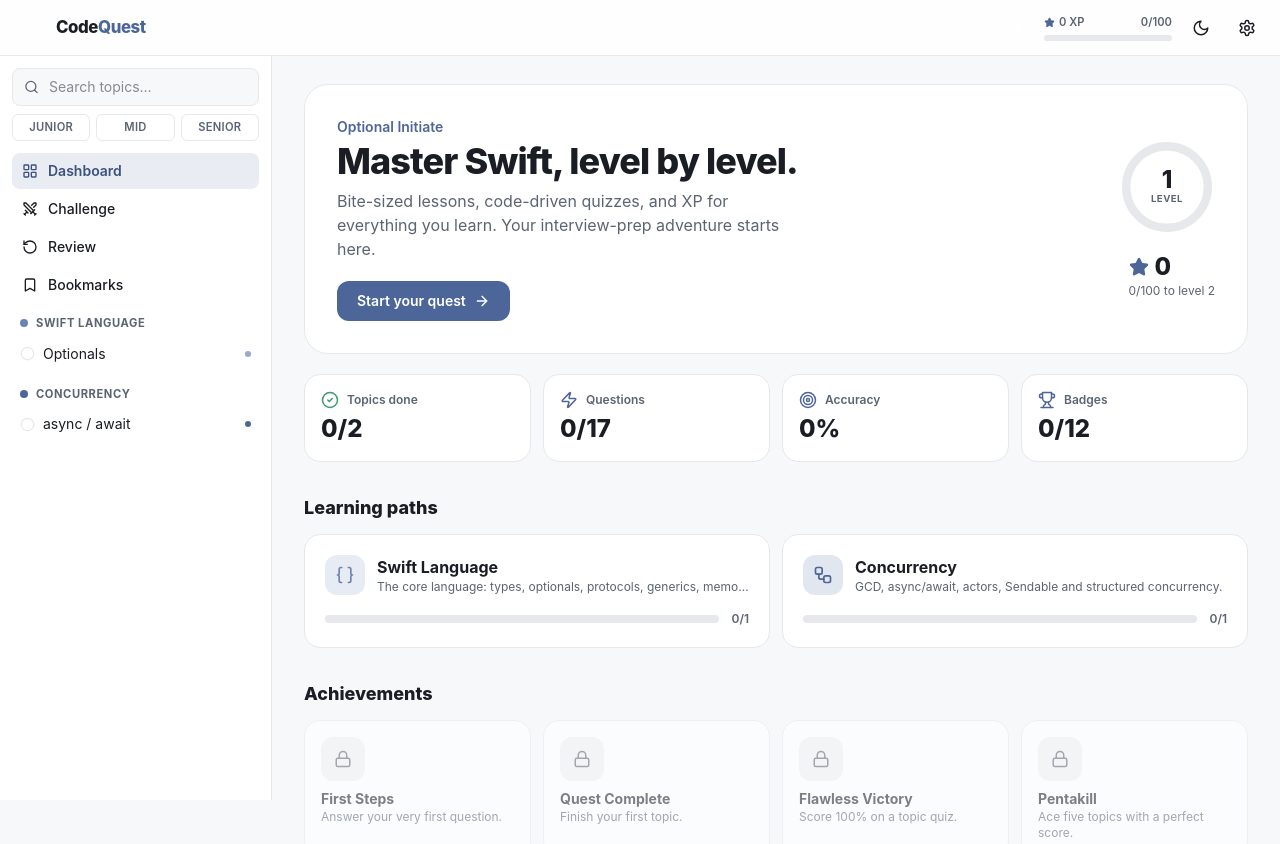
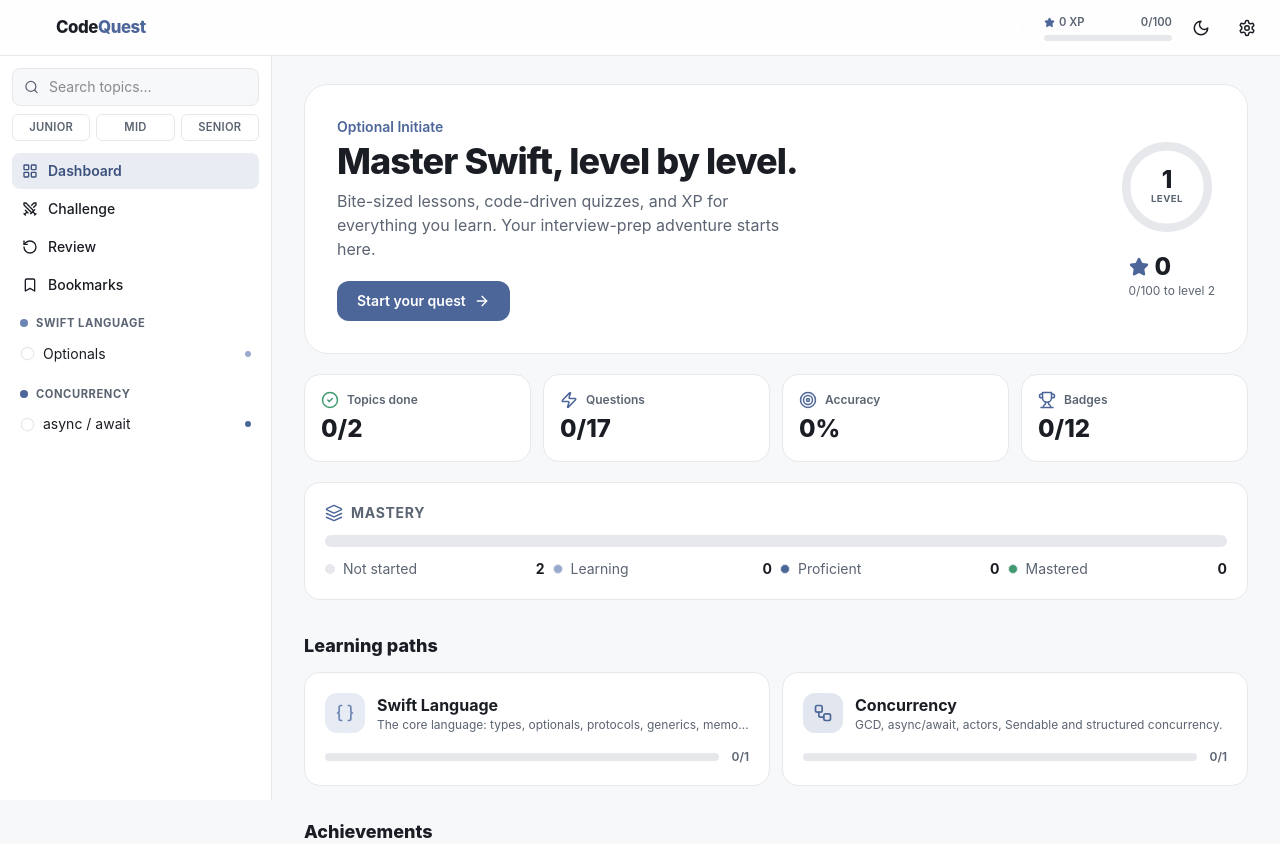
Before and after one commit to shkippppper/CodeQuest, a React (Vite) app: page / in a window 1280 px wide. Shown: the top 844 px of the page. Built offline with nearby package versions, Linux system fonts and the light colour scheme.

Commit message:
feat: add mastery breakdown card to the dashboard

```diff
--- a/src/pages/Dashboard.tsx
+++ b/src/pages/Dashboard.tsx
@@ -1,11 +1,13 @@
+import { useMemo } from "react";
 import { Link } from "react-router-dom";
 import { motion } from "motion/react";
 import * as Icons from "lucide-react";
-import { ArrowRight, Star, Target, CheckCircle2, Zap, RotateCcw, Trophy, Lock } from "lucide-react";
+import { ArrowRight, Star, Target, CheckCircle2, Zap, RotateCcw, Trophy, Lock, Layers } from "lucide-react";
 import { TOPICS, TOTAL_TOPICS, TOTAL_QUESTIONS, groupedByCategory } from "../content/registry";
 import { CATEGORIES } from "../content/types";
 import { useProgress } from "../game/store";
 import { BADGES } from "../game/badges";
+import { topicMastery, masteryColor, masteryLabel, MASTERY_TIERS, type MasteryTier } from "../lib/mastery";
 
 const TIER_COLOR: Record<string, string> = { bronze: "#98abce", silver: "#6d85b4", gold: "#3c527d" };
 
@@ -28,6 +30,12 @@
   const earned = new Set(state.badges);
   const nextTopic = TOPICS.find((t) => !state.completedTopics[t.meta.id]) ?? TOPICS[0];
   const groups = groupedByCategory();
+
+  const masteryCounts = useMemo(() => {
+    const counts: Record<MasteryTier, number> = { "not-started": 0, learning: 0, proficient: 0, mastered: 0 };
+    for (const t of TOPICS) counts[topicMastery(state, t.meta.id).tier]++;
+    return counts;
+  }, [state]);
 
   return (
     <div className="mx-auto max-w-5xl px-5 py-7 sm:px-8">
@@ -92,6 +100,42 @@
         <Stat icon={<Zap size={18} color="var(--color-brand-500)" />} label="Questions" value={`${state.totalAnswered}/${TOTAL_QUESTIONS}`} />
         <Stat icon={<Target size={18} color="var(--color-brand-500)" />} label="Accuracy" value={`${accuracy}%`} />
         <Stat icon={<Trophy size={18} color="var(--color-brand-500)" />} label="Badges" value={`${earned.size}/${BADGES.length}`} />
+      </motion.section>
+
+      {/* mastery breakdown */}
+      <motion.section
+        {...fadeUp(0.12)}
+        className="mt-5 rounded-2xl border p-5"
+        style={{ borderColor: "var(--border)", background: "var(--bg-elev)" }}
+      >
+        <div className="mb-3 flex items-center gap-2">
+          <Layers size={18} color="var(--color-brand-500)" />
+          <h2 className="text-sm font-bold uppercase tracking-wider" style={{ color: "var(--text-muted)" }}>
+            Mastery
+          </h2>
+        </div>
+        <div className="flex h-3 overflow-hidden rounded-full" style={{ background: "var(--border)" }}>
+          {MASTERY_TIERS.map((tier) => {
+            const n = masteryCounts[tier];
+            if (n === 0 || TOTAL_TOPICS === 0) return null;
+            return (
+              <div
+                key={tier}
+                style={{ width: `${(n / TOTAL_TOPICS) * 100}%`, background: masteryColor(tier) }}
+                title={`${masteryLabel(tier)}: ${n}`}
+              />
+            );
+          })}
+        </div>
+        <div className="mt-3 grid grid-cols-2 gap-2 sm:grid-cols-4">
+          {MASTERY_TIERS.map((tier) => (
+            <div key={tier} className="flex items-center gap-2 text-sm">
+              <span className="h-2.5 w-2.5 shrink-0 rounded-full" style={{ background: masteryColor(tier), border: "1px solid var(--border)" }} />
+              <span style={{ color: "var(--text-muted)" }}>{masteryLabel(tier)}</span>
+              <span className="ml-auto font-bold">{masteryCounts[tier]}</span>
+            </div>
+          ))}
+        </div>
       </motion.section>
 
       {/* category progress */}
```
